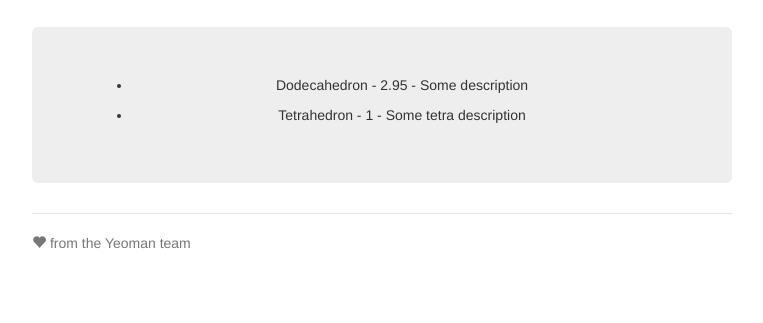
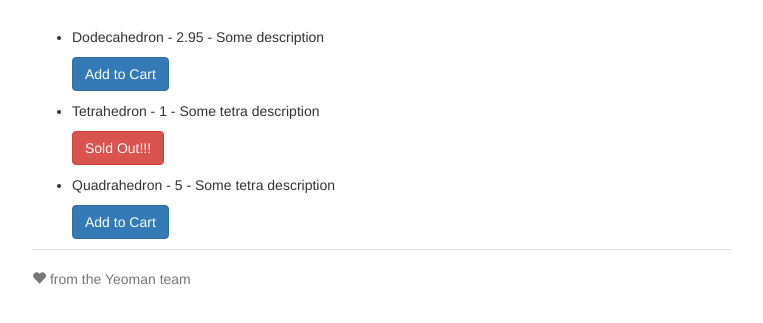
Before and after one commit to khanduri/yeoman-gemstore, a website: page app/index.html in a window 1280 px wide. Shown: the part 83-406 px from the top of the page, without its empty margins (258-1021 px from the left). Drawn offline with nearby package versions, Linux system fonts and the light colour scheme; some packages are replaced by stand-ins of ours; files that its build step writes are made by us from their sources.

Commit message:
Using ng-show and ng-hide directives

```diff
--- a/app/scripts/controllers/main.js
+++ b/app/scripts/controllers/main.js
@@ -10,17 +10,25 @@
 angular.module('gemstoreApp')
   .controller('MainCtrl', function ($scope) {
 
-    var gem1 = {
+    var gems = [
+      {
         name: 'Dodecahedron',
         price: 2.95,
+        soldOut: false,
         description: 'Some description'
-    }
-    var gem2 = {
+      }, {
         name: 'Tetrahedron',
         price: 1.00,
+        soldOut: true,
+        description: 'Some tetra description'
+      }, {
+        name: 'Quadrahedron',
+        price: 5.00,
+        soldOut: false,
         description: 'Some tetra description'
       }
+    ]
 
-    $scope.products = [gem1, gem2];
+    $scope.products = gems;
 
   });
--- a/app/views/main.html
+++ b/app/views/main.html
@@ -1,7 +1,12 @@
-<div class="jumbotron">
+<div>
     <div ng-repeat="product in products">
     <ul>
-    	<li>{{ product.name }} - {{ product.price }} - {{ product.description }}</li>
+    	<li>
+        <p>{{ product.name }} - {{ product.price }} - {{ product.description }}</p>
+        <button ng-hide="product.soldOut" class='btn btn-primary'>Add to Cart</button>
+        <button ng-show="product.soldOut" class='btn btn-danger'>Sold Out!!!</button>
+        </li>
+
     </ul>
     </div>
 </div>
```
Lines whose indentation alone changed are shown as unchanged.
